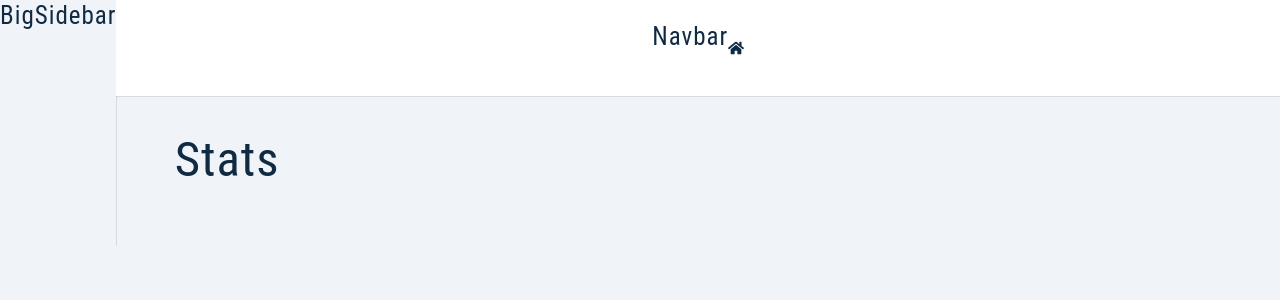
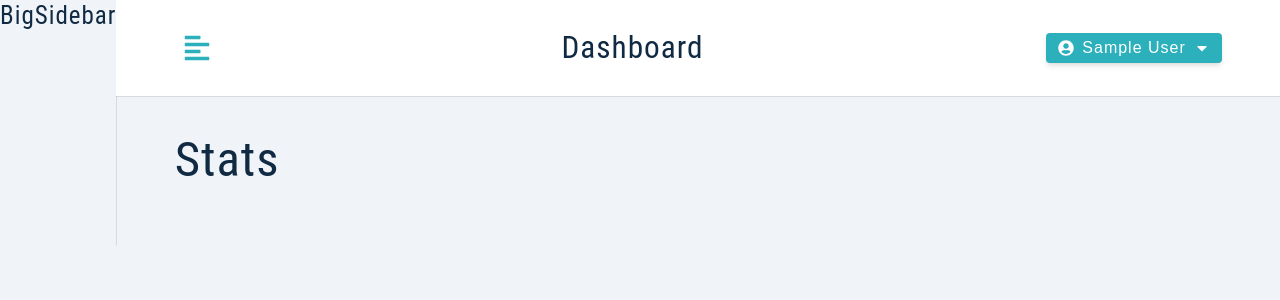
Before and after one commit to MounirEl-Abbas/MERN_udemy_jobify, a React (Create React App) app in the folder client/: page / in a window 1280 px wide. Shown: the top 300 px of the page. Built offline with nearby package versions, Linux system fonts and the light colour scheme; sample sign-in values are in the browser's storage.

Commit message:
Dashboard_navbar/toggle-sidebar&logout_functionality

```diff
--- a/client/src/components/Navbar.jsx
+++ b/client/src/components/Navbar.jsx
@@ -1,10 +1,40 @@
+import { useState } from "react";
+import { useAppContext } from "../context/appContext";
+
 import Wrapper from "../assets/wrappers/Navbar";
-import { FaHome } from "react-icons/fa";
+
+import { FaAlignLeft, FaUserCircle, FaCaretDown } from "react-icons/fa";
+import Logo from "./Logo";
+
 const Navbar = () => {
+  const [showLogout, setShowLogout] = useState(false);
+  const { toggleSidebar, logoutUser, user } = useAppContext();
   return (
     <Wrapper>
-      <h4>Navbar</h4>
-      <FaHome />
+      <div className="nav-center">
+        <button type="button" className="toggle-btn" onClick={toggleSidebar}>
+          <FaAlignLeft />
+        </button>
+        <div>
+          <Logo />
+          <h3 className="logo-text">dashboard</h3>
+        </div>
+        <div className="btn-container">
+          <button
+            type="button"
+            className="btn"
+            onClick={() => setShowLogout(!showLogout)}>
+            <FaUserCircle />
+            {user?.name}
+            <FaCaretDown />
+          </button>
+          <div className={showLogout ? "dropdown show-dropdown" : "dropdown"}>
+            <button type="button" className="dropdown-btn" onClick={logoutUser}>
+              logout
+            </button>
+          </div>
+        </div>
+      </div>
     </Wrapper>
   );
 };
--- a/client/src/context/actions.jsx
+++ b/client/src/context/actions.jsx
@@ -4,3 +4,6 @@
 export const SETUP_USER_BEGIN = "SETUP_USER_BEGIN";
 export const SETUP_USER_SUCCESS = "SETUP_USER_SUCCESS";
 export const SETUP_USER_ERROR = "SETUP_USER_ERROR";
+
+export const TOGGLE_SIDEBAR = "TOGGLE_SIDEBAR";
+export const LOGOUT_USER = "LOGOUT_USER";
--- a/client/src/context/appContext.jsx
+++ b/client/src/context/appContext.jsx
@@ -7,6 +7,8 @@
   SETUP_USER_BEGIN,
   SETUP_USER_SUCCESS,
   SETUP_USER_ERROR,
+  TOGGLE_SIDEBAR,
+  LOGOUT_USER,
 } from "./actions";
 
 const token = localStorage.getItem("token");
@@ -22,6 +24,7 @@
   token: token,
   userLocation: userLocation || "",
   jobLocation: userLocation || "",
+  showSidebar: false,
 };
 
 const AppContext = React.createContext();
@@ -45,7 +48,7 @@
     localStorage.setItem("token", token);
     localStorage.setItem("location", location);
   };
-  const removeUserFromLocalStorage = ({ user, token, location }) => {
+  const removeUserFromLocalStorage = () => {
     localStorage.removeItem("user");
     localStorage.removeItem("token");
     localStorage.removeItem("location");
@@ -73,8 +76,17 @@
     clearAlert();
   };
 
+  const logoutUser = () => {
+    dispatch({ type: LOGOUT_USER });
+    removeUserFromLocalStorage();
+  };
+
+  const toggleSidebar = () => {
+    dispatch({ type: TOGGLE_SIDEBAR });
+  };
   return (
-    <AppContext.Provider value={{ ...state, displayAlert, setupUser }}>
+    <AppContext.Provider
+      value={{ ...state, displayAlert, setupUser, logoutUser, toggleSidebar }}>
       {children}
     </AppContext.Provider>
   );
--- a/client/src/context/reducer.jsx
+++ b/client/src/context/reducer.jsx
@@ -4,7 +4,10 @@
   SETUP_USER_BEGIN,
   SETUP_USER_SUCCESS,
   SETUP_USER_ERROR,
+  TOGGLE_SIDEBAR,
+  LOGOUT_USER,
 } from "./actions";
+import { initialState } from "./appContext";
 
 const reducer = (state, action) => {
   //
@@ -58,6 +61,22 @@
   }
   /*************************************/
 
+  if (action.type === LOGOUT_USER) {
+    return {
+      ...initialState,
+      user: null,
+      token: null,
+      userLocation: "",
+      jobLocation: "",
+    };
+  }
+  if (action.type === TOGGLE_SIDEBAR) {
+    return {
+      ...state,
+      showSidebar: !state.showSidebar,
+    };
+  }
+
   throw new Error(`no such action : ${action.type}`);
 };
 
```
